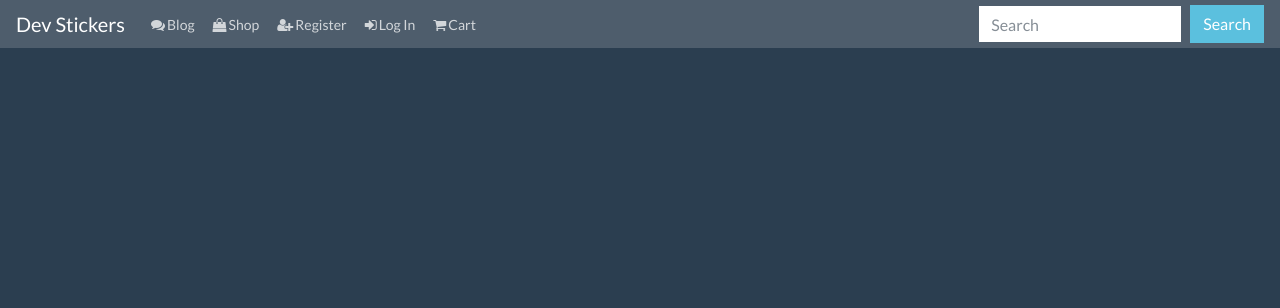
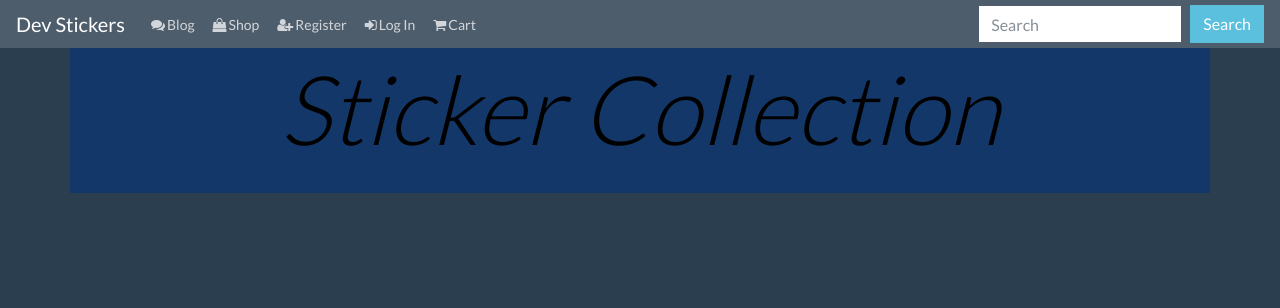
Before and after one commit to John-E5/Dev-Stickers, a Django app: page /stickers/ in a window 1280 px wide. Shown: the top 308 px of the page. Run offline with Django 3.2, Linux system fonts and the light colour scheme; data that the repository does not hold is empty; some libraries are stand-ins or nearby versions.

Commit message:
Added styles to sticker shop and added title

```diff
--- a/static/css/style.css
+++ b/static/css/style.css
@@ -166,3 +166,14 @@ footer {
     background-color: #4E5D6C;
     padding-top: 20px;
 }
+
+/*--------------------------------Shop*/
+
+.sticker-container {
+    color: black;
+    background-color: #133768;
+}
+
+.sticker-title {
+    padding-bottom: 20px;
+}
--- a/stickers/templates/stickers.html
+++ b/stickers/templates/stickers.html
@@ -1,7 +1,8 @@
 {% extends 'base.html' %}
 
 {% block content %}
-    <div class="container">
+    <div class="container sticker-container">
+        <h1 class="display-1 text-center sticker-title"><em>Sticker Collection</em></h1>
         <div class="row row-flex">
             {% for sticker in stickers %}
                 <div class="col-md-3 card">
```
